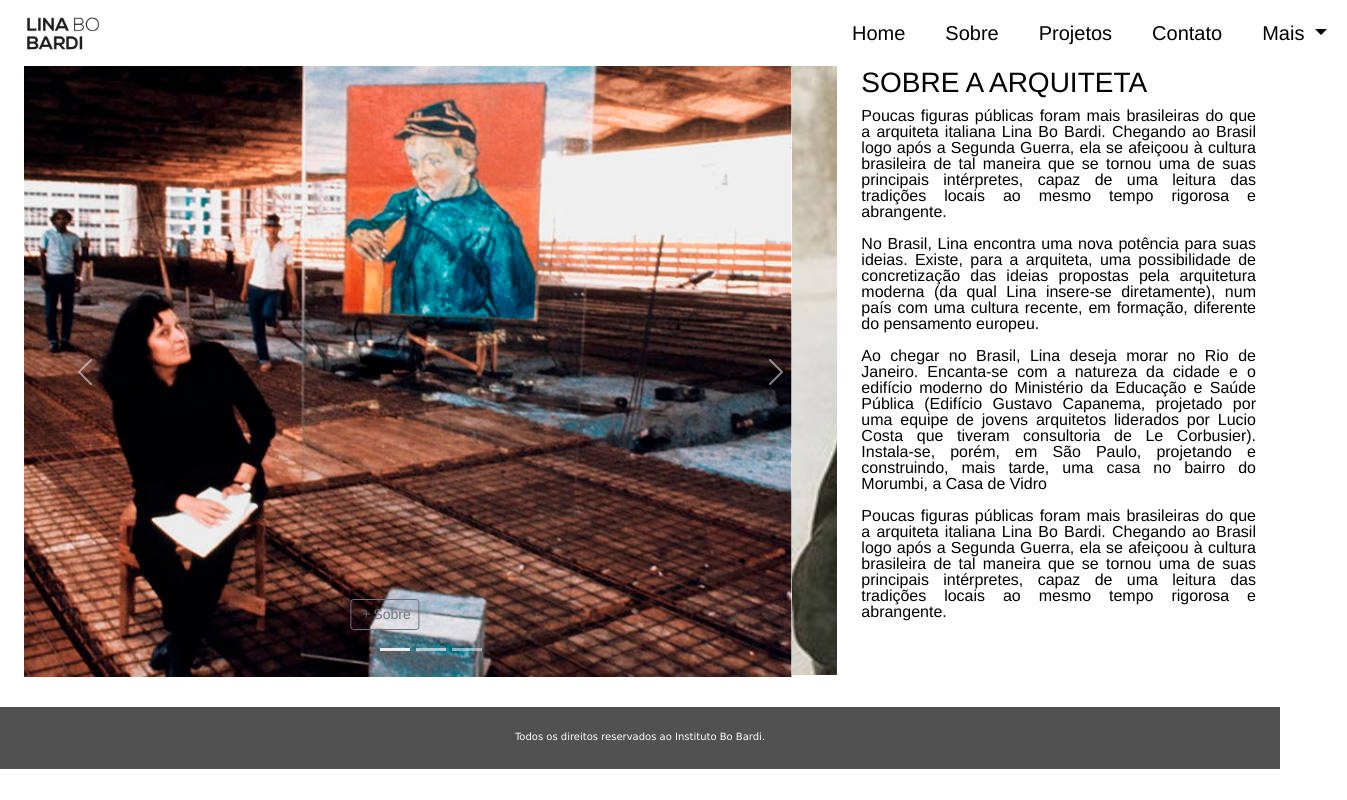
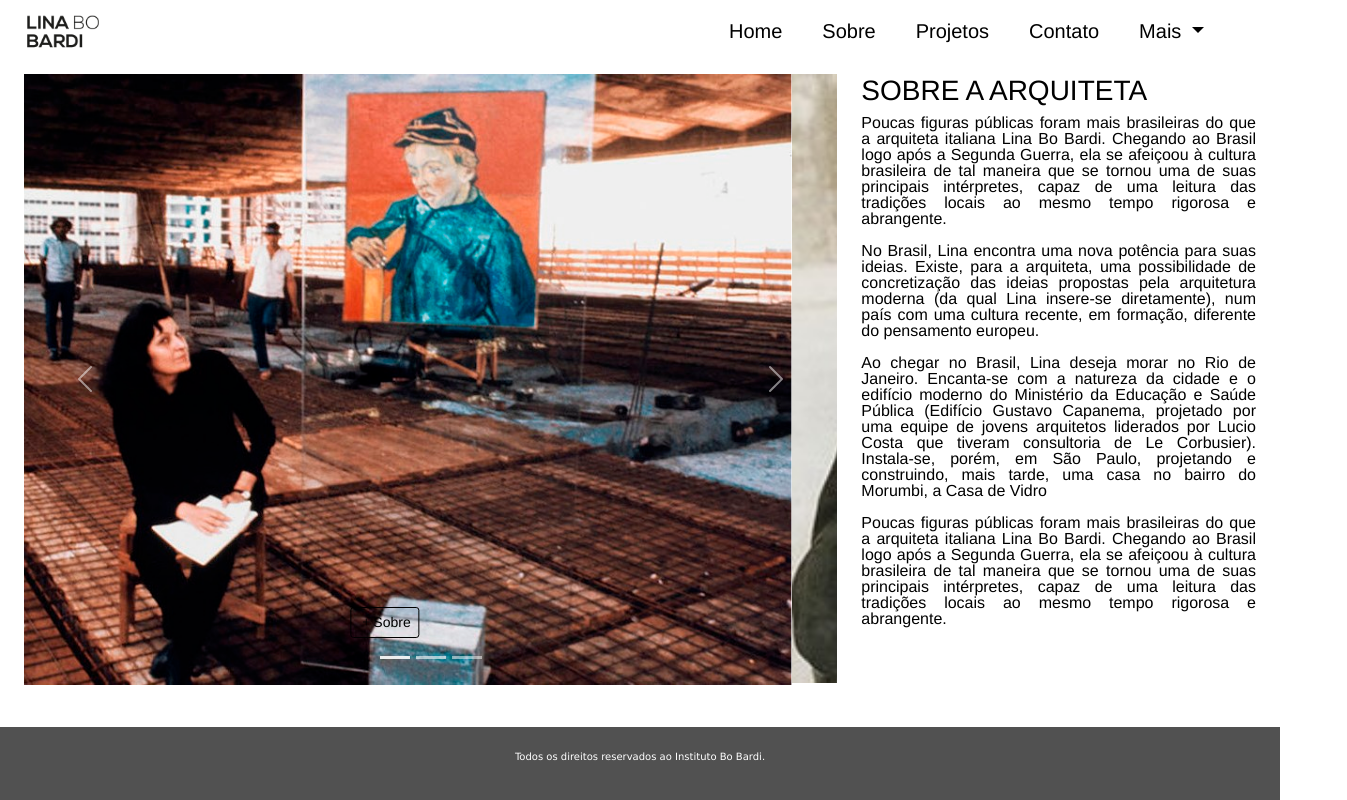
Before and after one commit to marianacost/Escritorio-de-arquitetura, a plain HTML site: page sobre.html in a window 1280 px wide. Shown: the whole page, 1347 px wide, since content can reach past the window. Drawn offline with nearby package versions, Linux system fonts and the light colour scheme.

Commit message:
Alteração nas paginas de sobre e projetos referente a estilos

```diff
--- a/css/estilo.css
+++ b/css/estilo.css
@@ -3,10 +3,23 @@
     list-style: none;
 }
 
+body{
+    background-color: white;
+    font-family:'Franklin Gothic Medium', 'Arial Narrow', Arial, sans-serif;
+    color: black;
+    display: grid;
+    min-height: 100%;
+}
 
 header{
     background-color: white;
-    padding: auto;
+}
+
+.alinhamentoMenu {
+    margin: 6px;
+    position: absolute;
+    top: 0;
+    right: 50px;
 }
 
 .logo{
@@ -15,9 +28,6 @@ header{
     padding: 4px 10px 4px 10px;
 }
 
-.alinhamentoMenu{
-    padding-left: 45em;
-}
 header nav li{
     padding: 10px 10px 10px 10px;
 }
@@ -31,11 +41,6 @@ header nav li{
     background-color:#E0E0E0;
     padding: 20px 10px 20px 10px;
     border-radius: 0px;
-    color: black;
-}
-body{
-    background-color: white;
-    font-family:'Franklin Gothic Medium', 'Arial Narrow', Arial, sans-serif;
     color: black;
 }
 .row{
@@ -56,8 +61,6 @@ body{
 footer{
     background-color:#515151 !important;
     padding: 10px;
-    position:absolute;
-    bottom: unset;
     width:100%;
 }
 footer p{
@@ -85,7 +88,7 @@ footer p{
     color: black;
     border-color: black;
 }
-.botaoCarroussel:hover{
+.botaoCarousel:hover{
     color: white;
     border-color: black;
     background-color:black
--- a/sobre.html
+++ b/sobre.html
@@ -65,7 +65,7 @@
                                 <div class="carousel-caption d-none d-md-block">
                                     <div class="btn-group">
                                         <a href="http://institutobardi.com.br/" class="btn btn-saibaMais">
-                                        <button type="button" class="botaoCarouse1 btn btn-sm btn-outline-secondary btn btn-saibaMais bi-plus">Sobre</button>
+                                        <button type="button" class="botaoCarousel btn btn-sm btn-outline-secondary btn btn-saibaMais bi-plus">Sobre</button>
                                         </a>
                                     </div>
                                 </div>
@@ -75,7 +75,7 @@
                                 <div class="carousel-caption d-none d-md-block">
                                     <div class="btn-group">
                                         <a href="http://institutobardi.com.br/" class="btn btn-saibaMais">
-                                        <button type="button" class="botaoCarouse1 btn btn-sm btn-outline-secondary btn btn-saibaMais bi-plus">Sobre</button>
+                                        <button type="button" class="botaoCarousel btn btn-sm btn-outline-secondary btn btn-saibaMais bi-plus">Sobre</button>
                                         </a>
                                     </div>
                                 </div>
@@ -85,7 +85,7 @@
                                 <div class="carousel-caption d-none d-md-block">
                                     <div class="btn-group">
                                         <a href="http://institutobardi.com.br/" class="btn btn-saibaMais">
-                                        <button type="button" class="botaoCarouse1 btn btn-sm btn-outline-secondary btn btn-saibaMais bi-plus">Sobre</button>
+                                        <button type="button" class="botaoCarousel btn btn-sm btn-outline-secondary btn btn-saibaMais bi-plus">Sobre</button>
                                         </a>
                                     </div>
                                 </div>
```
Also changed, not shown: projetos.html (indentation only).
